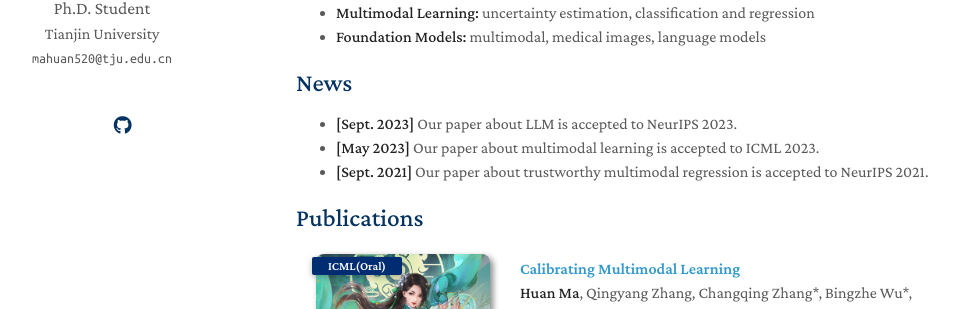
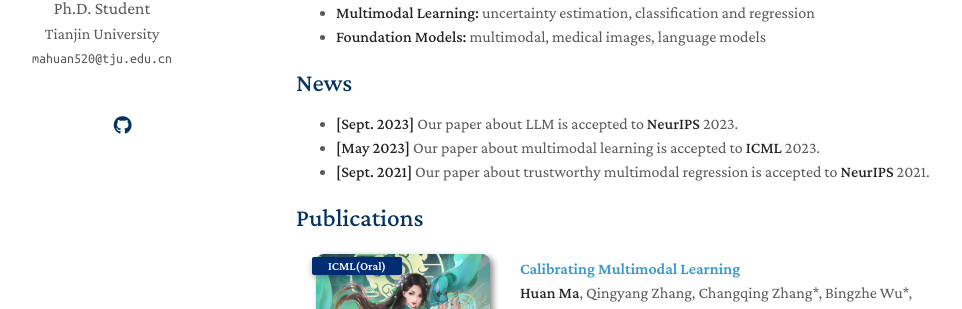
Before and after one commit to MaHuanAAA/MaHuanAAA.github.io, a Jekyll site: the page built from index.md, in a window 1280 px wide and 1232 px high. Shown: the part 242-551 px from the top of the window, without its empty margins (174-1136 px from the left). Built offline with Jekyll 4.4.1, drawn with Linux system fonts in a browser that asks for light colours; nearby versions of some CDN libraries; a style sheet for code colours, icons or effects is not loaded; our own code applies the rules of GitHub Pages for plain Markdown files.

```diff
--- a/index.md
+++ b/index.md
@@ -13,9 +13,9 @@ I am currently a PhD student at Tianjin University, and my supervisor is Profess
 
 ## News
 
-- **[Sept. 2023]** Our paper about LLM is accepted to NeurIPS 2023.
-- **[May 2023]** Our paper about multimodal learning is accepted to ICML 2023.
-- **[Sept. 2021]** Our paper about trustworthy multimodal regression is accepted to NeurIPS 2021.
+- **[Sept. 2023]** Our paper about LLM is accepted to **NeurIPS** 2023.
+- **[May 2023]** Our paper about multimodal learning is accepted to **ICML** 2023.
+- **[Sept. 2021]** Our paper about trustworthy multimodal regression is accepted to **NeurIPS** 2021.
 
 {% include_relative _includes/publications.md %}
 
```
